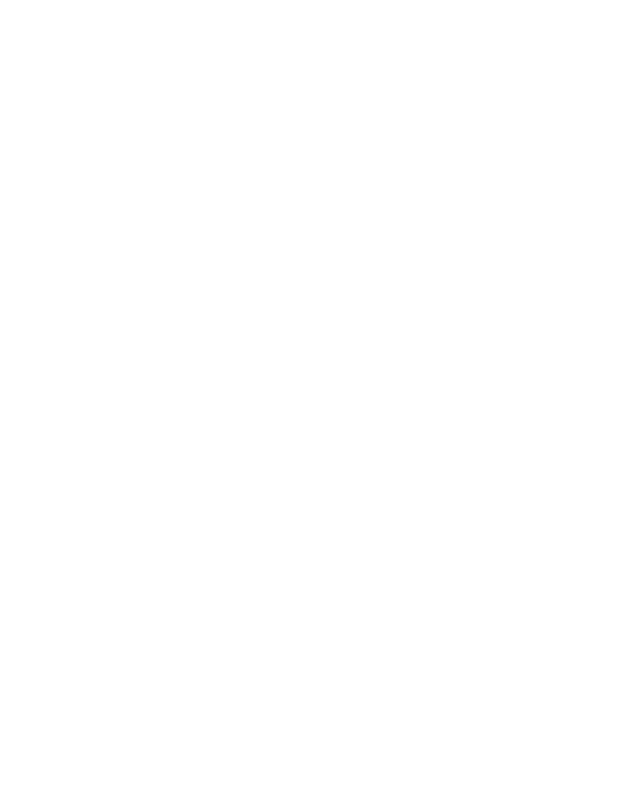
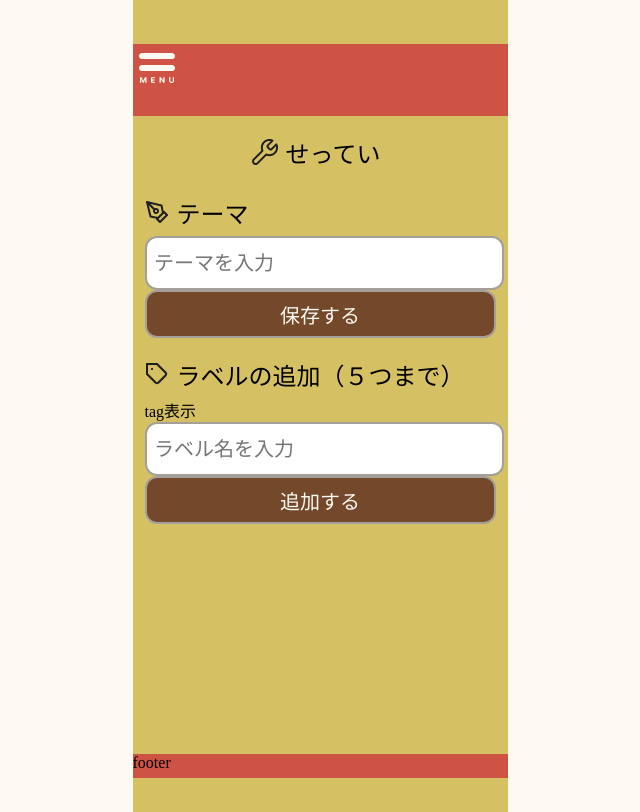
Before and after one commit to ayasky77-git/kadai04_kiroku, a plain HTML site: page index.html in a window 1280 px wide. Shown: the whole page, without its empty margins (320-960 px from the left). Drawn offline with nearby package versions, Linux system fonts and the light colour scheme.

Commit message:
設定画面

```diff
--- a/css/kiroku.css
+++ b/css/kiroku.css
@@ -0,0 +1,68 @@
+html{
+    background-color: #FBF9F1;
+}
+
+body{
+    width: 375px;
+    height: 812px;
+    margin: 0 auto;
+    background-color: #d6c064;
+    display: flex;
+    justify-content: center;
+    flex-direction: column;
+}
+
+header{
+    height: 72px;
+    margin-top: 44px;
+    background-color: #CE5345;
+}
+
+.main{
+    flex: 1; /* 余った高さを全部使う */
+}
+
+section{
+    margin: 12px 12px;
+}
+
+.midashi{
+    height: 48px;
+    display: flex;
+    align-items: center;
+}
+
+#settei{
+    justify-content: center;
+}
+
+h3{
+    margin: 0 8px;
+    font-size: 24px;
+    font-weight: lighter;
+    color: 201F1F;
+}
+
+#theme,#label{
+    width: 100%;
+    height: 48px;
+    border: 2px solid #A4A099;
+    border-radius: 12px;
+    font-size: 20px;
+}
+
+button{
+    width: 100%;
+    height: 48px;
+    border: 2px solid #A4A099;
+    border-radius: 12px;
+    background-color: #74492B;
+    color: #FBF9F1;
+    font-size: 20px;
+}
+
+footer{
+    height: 24px;
+    margin-bottom: 34px;
+    background-color: #CE5345;
+}
--- a/index.html
+++ b/index.html
@@ -8,6 +8,40 @@
     <link rel="stylesheet" href="./css/kiroku.css">
 </head>
 <body>
+    <header>
+        <img src="./images/menu.png" alt="menu">
+    </header>
+    <div class="main">
+        <section>
+            <div class="midashi" id="settei">
+                <img src="./images/Vector.png" alt="tool">
+                <h3>せってい</h3>
+            </div>
+        </section>
+
+        <section>
+            <div class="midashi">
+                <img src="./images/pen-tool.png" alt="theme">
+                <h3>テーマ</h3>
+            </div>
+            <input type="text" id="theme" placeholder=" テーマを入力">
+            <button id="theme_save">保存する</button>
+        </section>
+
+        <section>
+            <div class="midashi">
+                <img src="./images/tag.png" alt="label">
+                <h3>ラベルの追加（５つまで）</h3>
+            </div>
+            <div class="label_all">
+                tag表示
+            </div>
+            <input type="text" id="label" placeholder=" ラベル名を入力">
+            <button id="label_add">追加する</button>
+        </section>
+
+    </div>
+    <footer>footer</footer>
 
     <script src="https://ajax.googleapis.com/ajax/libs/jquery/3.7.1/jquery.min.js"></script>
 
```
Also changed, not shown: images/Vector.png (added), images/menu.png (added), images/pen-tool.png (added), images/tag.png (added), 1 other file.
